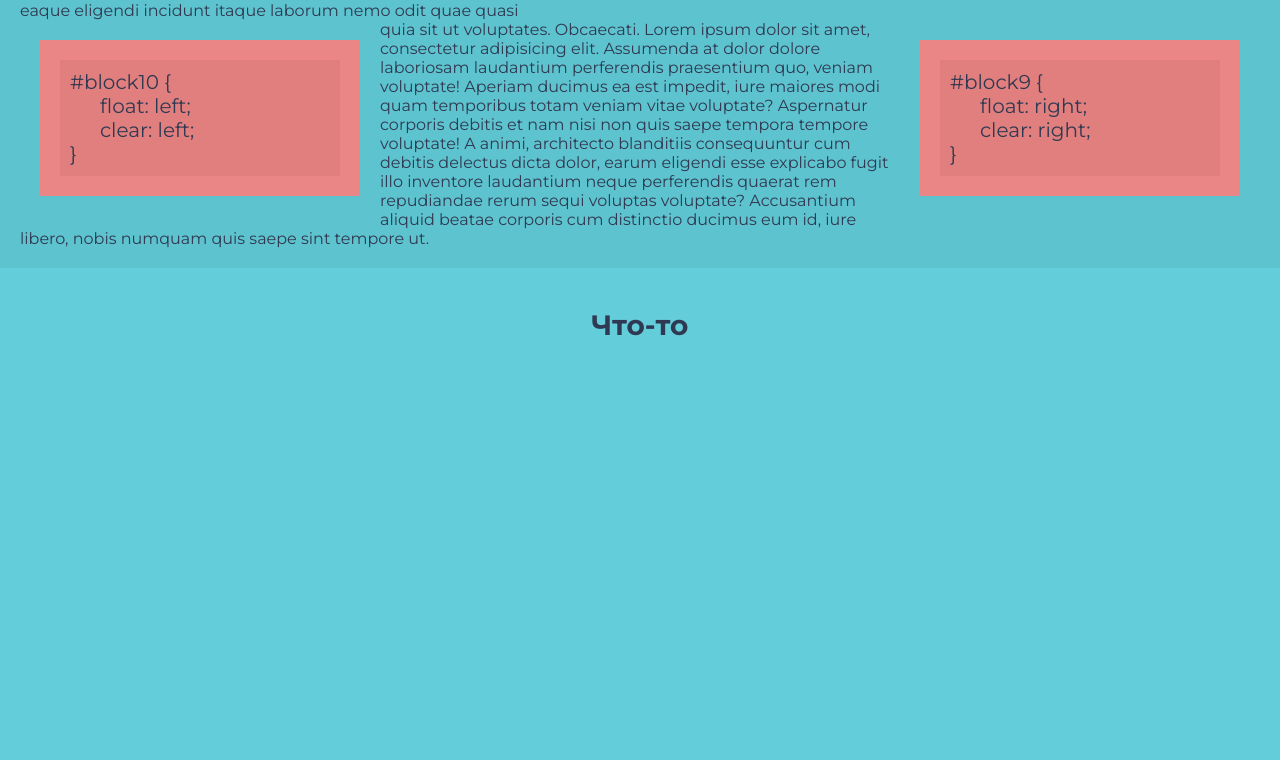
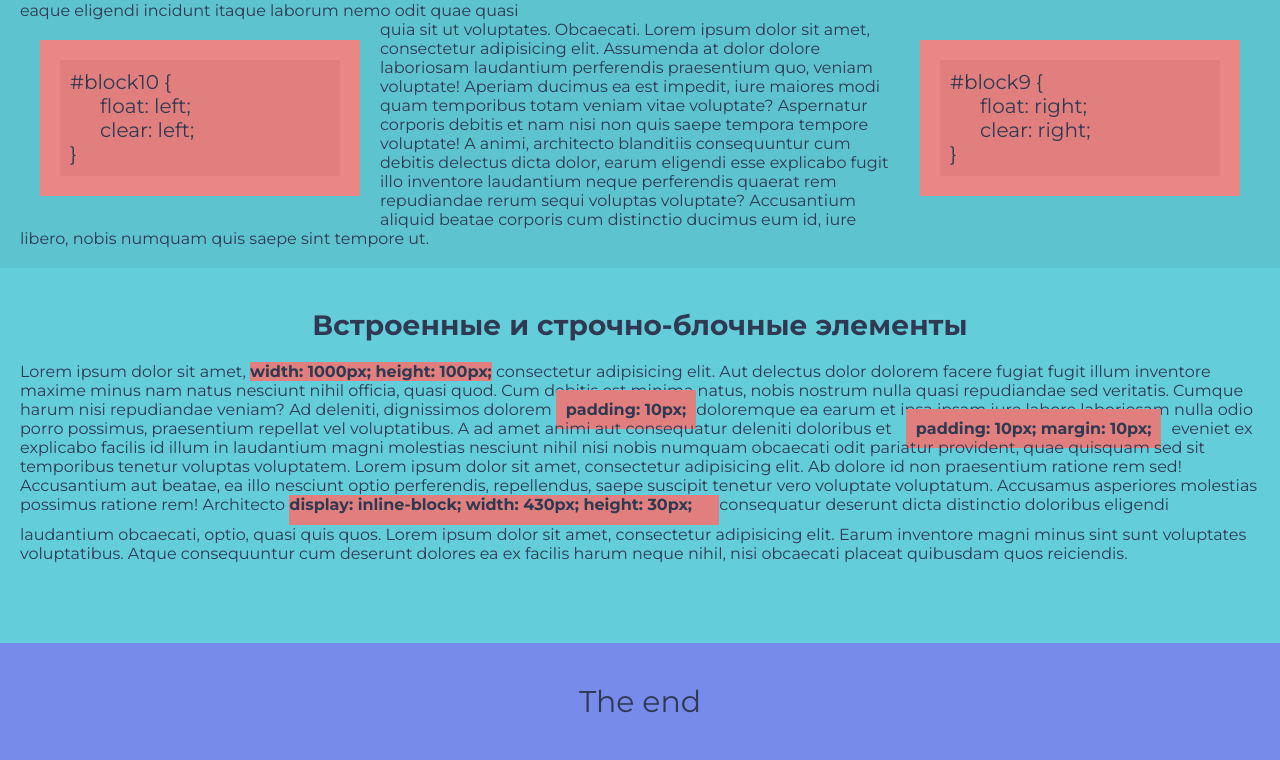
Before and after one commit to wonsleved/yura_nc2021, a plain HTML site: page task1/html/index.html in a window 1280 px wide. Shown: the part 1409-2169 px from the top of the page. Before the commit the page ends 1791 px from the top, so only its background shows below. Drawn offline with Linux system fonts and the light colour scheme.

Commit message:
Inline and inline-block

```diff
--- a/task1/css/index.css
+++ b/task1/css/index.css
@@ -68,10 +68,6 @@ section h2 {
     padding-left: 30px;
 }
 
-.group {
-    border-top: 1px solid black;
-}
-
 /*  Section 1 */
 
 #block1 {
@@ -129,3 +125,42 @@ section h2 {
     float: left;
     clear: left;
 }
+
+/* Section 3 */
+
+p span {
+    background-color: #e07f7e;
+    font-weight: bold;
+}
+
+#sp1 {
+    width: 1000px;
+    height: 100px;
+}
+
+#sp2 {
+    padding: 10px;
+}
+
+#sp3 {
+    padding: 10px;
+    margin: 10px;
+}
+
+#sp4 {
+    display: inline-block;
+    width: 430px;
+    height: 30px;
+}
+
+footer {
+    margin-top: 60px;
+    background-color: #778beb;
+}
+
+footer span {
+    text-align: center;
+    display: block;
+    padding: 40px 0;
+    font-size: 30px;
+}
--- a/task1/html/index.html
+++ b/task1/html/index.html
@@ -110,9 +110,28 @@
             </div>
         </section>
         <section>
-            <h2>Что-то</h2>
+            <h2>Встроенные и строчно-блочные элементы</h2>
+            <div class="section-inner">
+                <p>Lorem ipsum dolor sit amet, <span id="sp1">width: 1000px; height: 100px;</span>    consectetur adipisicing elit.
+                    Aut delectus dolor dolorem facere fugiat fugit illum inventore maxime minus nam natus nesciunt nihil officia,
+                    quasi quod. Cum debitis est minima natus, nobis nostrum nulla quasi repudiandae sed veritatis. Cumque harum nisi
+                    repudiandae veniam? Ad deleniti, dignissimos dolorem <span id="sp2">padding: 10px;</span>doloremque ea earum et
+                    ipsa ipsam iure labore laboriosam nulla odio porro possimus, praesentium repellat vel voluptatibus. A ad amet
+                    animi aut consequatur deleniti doloribus et <span id="sp3">padding: 10px; margin: 10px;</span>eveniet ex explicabo
+                    facilis id illum in laudantium magni molestias nesciunt nihil nisi nobis numquam obcaecati odit pariatur provident,
+                    quae quisquam sed sit temporibus tenetur voluptas voluptatem. Lorem ipsum dolor sit amet, consectetur adipisicing
+                    elit. Ab dolore id non praesentium ratione rem sed! Accusantium aut beatae, ea illo nesciunt optio perferendis,
+                    repellendus, saepe suscipit tenetur vero voluptate voluptatum. Accusamus asperiores molestias possimus ratione rem!
+                    Architecto <span id="sp4">display: inline-block; width: 430px; height: 30px;</span>consequatur deserunt dicta
+                    distinctio doloribus eligendi laudantium obcaecati, optio, quasi quis quos. Lorem ipsum dolor sit amet, consectetur
+                    adipisicing elit. Earum inventore magni minus sint sunt voluptates voluptatibus. Atque consequuntur cum
+                    deserunt dolores ea ex facilis harum neque nihil, nisi obcaecati placeat quibusdam quos reiciendis.</p>
+            </div>
         </section>
     </main>
+    <footer>
+        <span>The end</span>
+    </footer>
 
 </body>
 </html>
```
